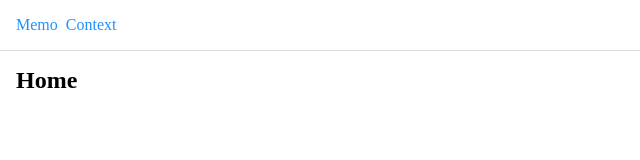
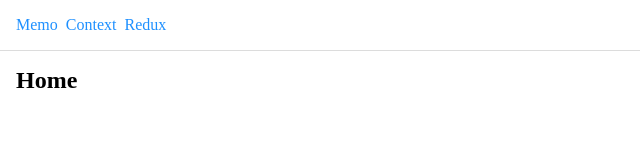
Before and after one commit to socratone/react-rendering-study, a React (Vite) app: page / in a window 1280 px wide. Shown: the top 160 px of the page, without its empty margins (0-640 px from the left). Built offline with nearby package versions, Linux system fonts and the light colour scheme.

Commit message:
rename: page

```diff
--- a/src/App.tsx
+++ b/src/App.tsx
@@ -3,8 +3,9 @@ import './styles/global.css';
 import { Link, Route, Routes } from 'react-router-dom';
 
 import Layout from './components/Layout';
-import Context from './pages/context';
-import Memo from './pages/memo';
+import ContextPage from './pages/context';
+import MemoPage from './pages/memo';
+import ReduxPage from './pages/redux';
 
 export default function App() {
   return (
@@ -12,10 +13,14 @@ export default function App() {
     parent route paths, and nested route elements render inside
     parent route elements. See the note about <Outlet> below. */
     <Routes>
-      <Route path="/" element={<Layout navItemPaths={['memo', 'context']} />}>
-        <Route index element={<Home />} />
-        <Route path="memo" element={<Memo />} />
-        <Route path="context" element={<Context />} />
+      <Route
+        path="/"
+        element={<Layout navItemPaths={['memo', 'context', 'redux']} />}
+      >
+        <Route index element={<HomePage />} />
+        <Route path="memo" element={<MemoPage />} />
+        <Route path="context" element={<ContextPage />} />
+        <Route path="redux" element={<ReduxPage />} />
 
         {/* Using path="*" means "match anything", so this route
         acts like a catch-all for URLs that we don't have explicit
@@ -26,7 +31,7 @@ export default function App() {
   );
 }
 
-function Home() {
+function HomePage() {
   return (
     <div>
       <h2>Home</h2>
--- a/src/pages/context/index.tsx
+++ b/src/pages/context/index.tsx
@@ -71,7 +71,7 @@ const MemoProviderChild = memo(() => {
   );
 });
 
-const Context = () => {
+const ContextPage = () => {
   const [count, setCount] = useState(0);
 
   const increaseCount = () => {
@@ -94,4 +94,4 @@ const Context = () => {
   );
 };
 
-export default Context;
+export default ContextPage;
--- a/src/pages/memo/index.tsx
+++ b/src/pages/memo/index.tsx
@@ -32,7 +32,7 @@ const MemoFunctionChild: React.FC<MemoFunctionChildProps> = memo(
   }
 );
 
-const Memo = () => {
+const MemoPage = () => {
   const [count, setCount] = useState(0);
 
   const handleClick = () => {
@@ -67,4 +67,4 @@ const Memo = () => {
   );
 };
 
-export default Memo;
+export default MemoPage;
```
